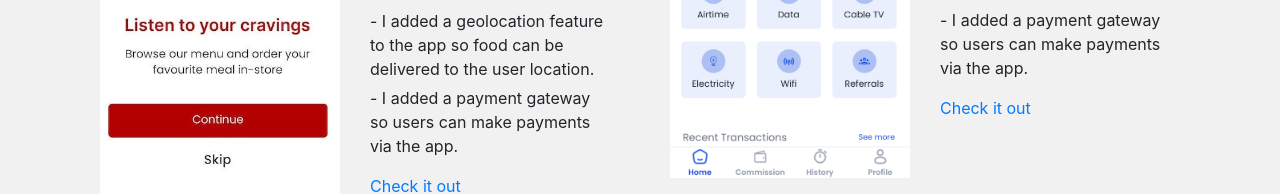
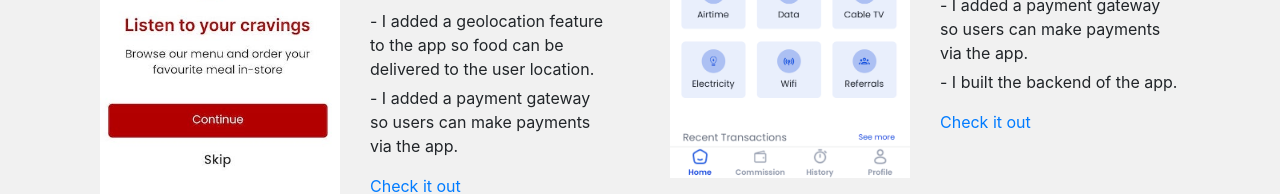
Before and after one commit to kenny-tech/my-portfolio, a React (Create React App) app: page /portfolio in a window 1280 px wide. Shown: the part 437-631 px from the top of the page. Built offline with nearby package versions, Linux system fonts and the light colour scheme.

Commit message:
Updated portfolio

```diff
--- a/src/data/portfolioItems.ts
+++ b/src/data/portfolioItems.ts
@@ -21,6 +21,7 @@ export const portfolioItems = [
       <ul>
         <li>- I built the mobile app using React Native.</li>
         <li>- I added a payment gateway so users can make payments via the app.</li>
+        <li>- I built the backend of the app.</li>
       </ul>
     `,
     image: "/images/wisesub.png",
```
